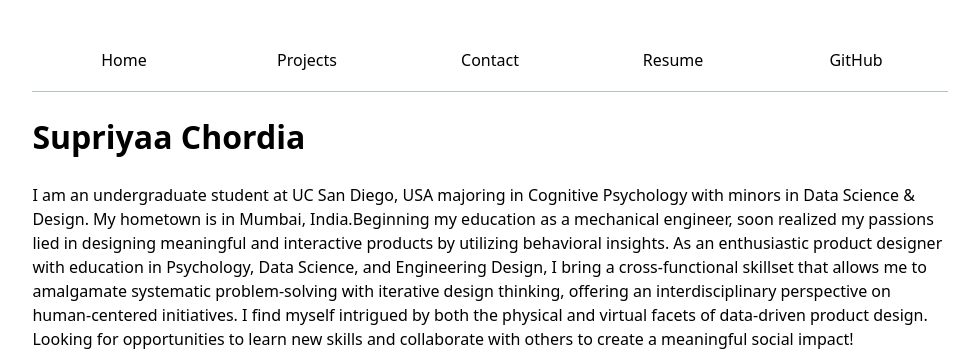
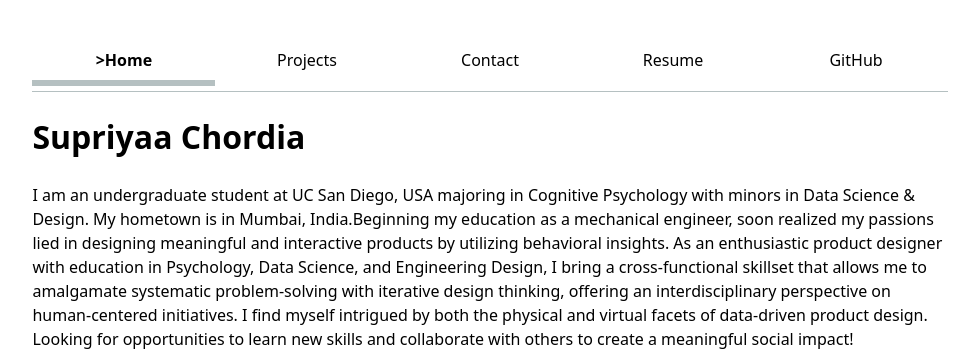
Before and after one commit to SupriyaaChordia/portfolio, a plain HTML site: page index.html in a window 1280 px wide. Shown: the top 351 px of the page, without its empty margins (150-1124 px from the left). Drawn offline with Linux system fonts and the light colour scheme.

Commit message:
for every page

```diff
--- a/index.html
+++ b/index.html
@@ -9,7 +9,7 @@
 <body>
     <nav>
         <ul>
-          <li><a href="index.html">Home</a></li>
+          <li><a href="index.html" class="current">>Home</a></li>
           <li><a href="projects/index.html">Projects</a></li>
           <li><a href="contact/index.html">Contact</a></li>
           <li><a href="resume/index.html">Resume</a></li>
```
